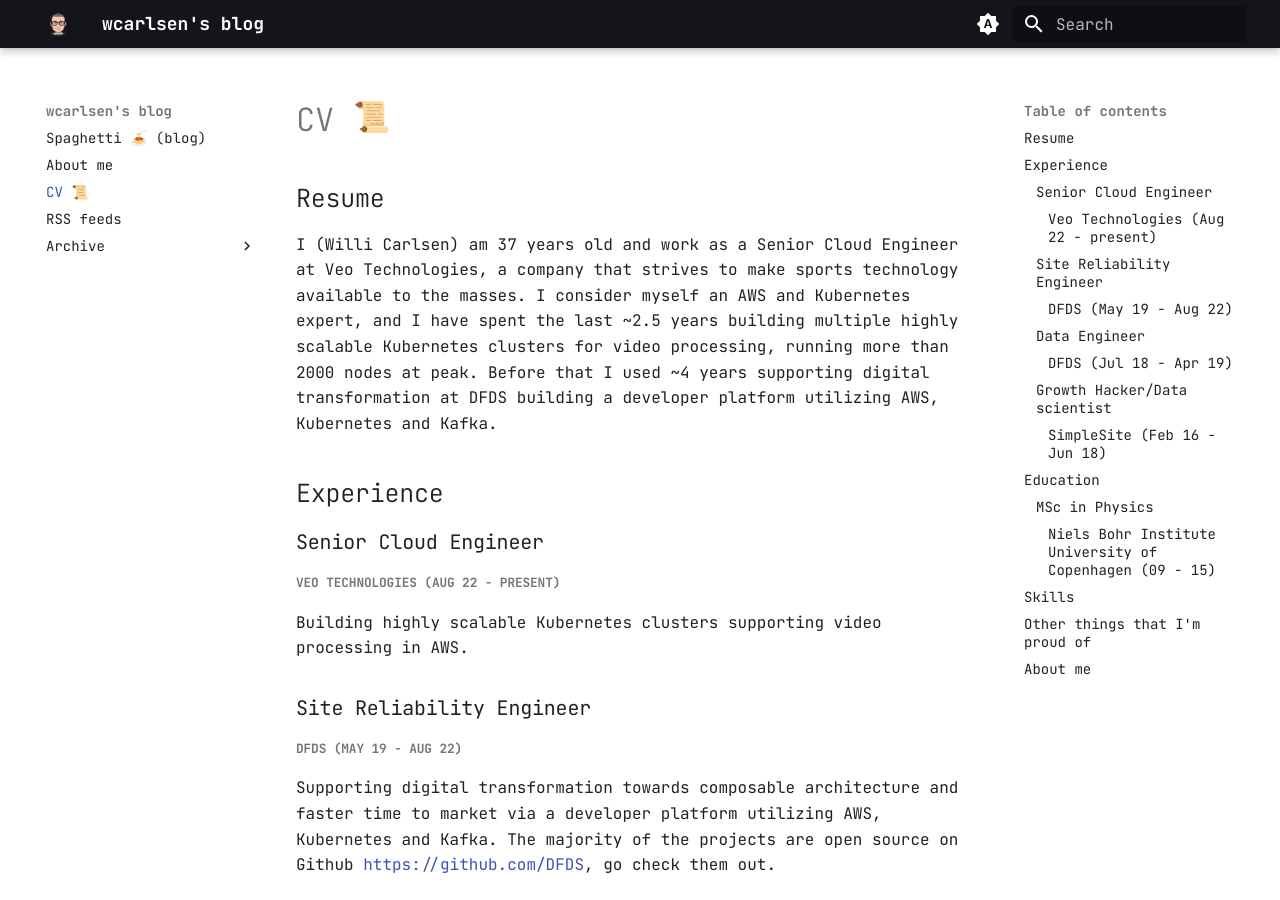
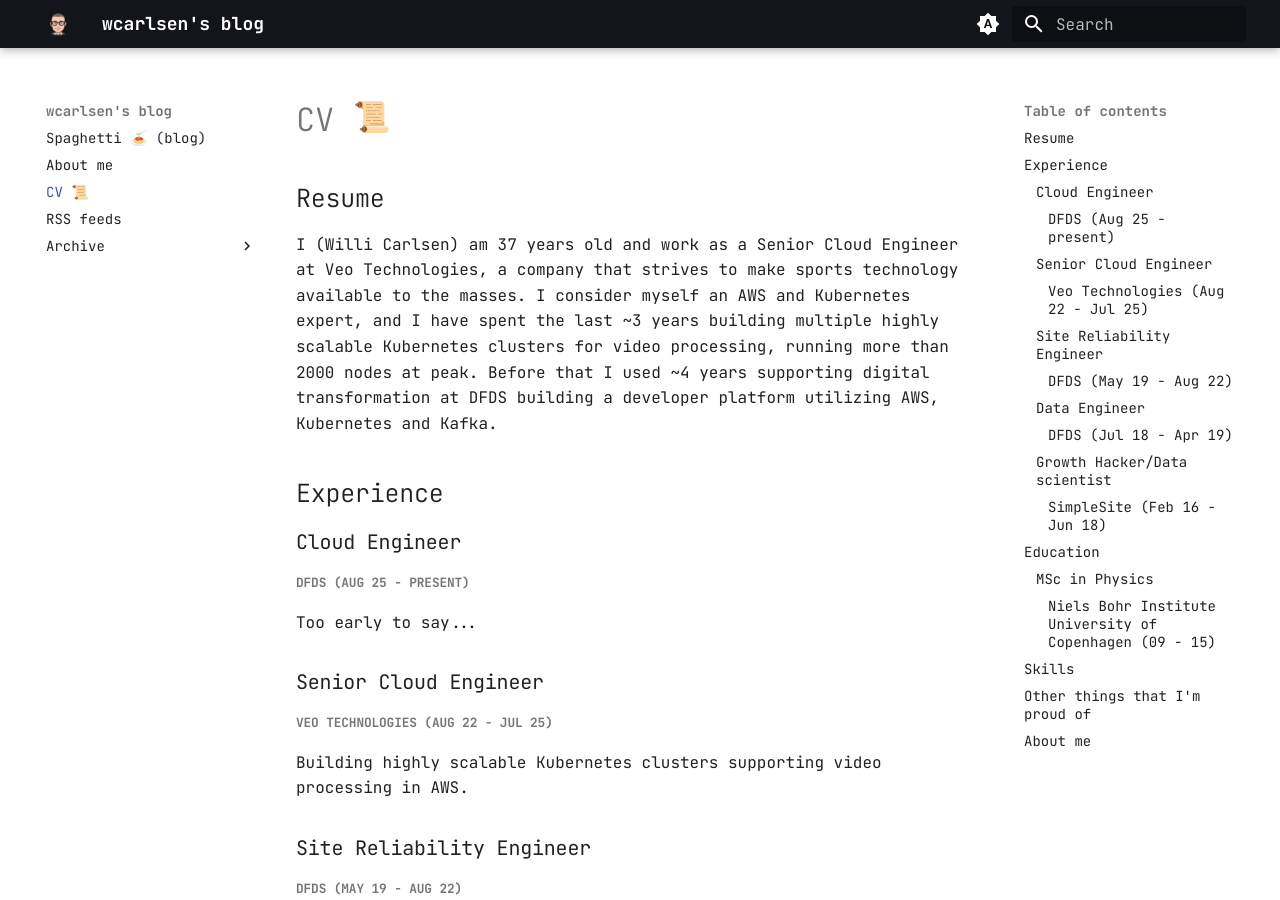
Before and after one commit to wcarlsen/wcarlsen.github.io, an MkDocs documentation site: the page built from docs/cv.md, in a window 1280 px wide and 900 px high. Built offline with MkDocs 1.6.1 and Material for MkDocs 9.7.7, drawn with Linux system fonts in a browser that asks for light colours; emoji names are drawn with the system emoji font.

Commit message:
Update cv.md

```diff
--- a/docs/cv.md
+++ b/docs/cv.md
@@ -2,13 +2,19 @@
 
 ## Resume
 
-I (Willi Carlsen) am 37 years old and work as a Senior Cloud Engineer at Veo Technologies, a company that strives to make sports technology available to the masses. I consider myself an AWS and Kubernetes expert, and I have spent the last ~2.5 years building multiple highly scalable Kubernetes clusters for video processing, running more than 2000 nodes at peak. Before that I used ~4 years supporting digital transformation at DFDS building a developer platform utilizing AWS, Kubernetes and Kafka.
+I (Willi Carlsen) am 37 years old and work as a Senior Cloud Engineer at Veo Technologies, a company that strives to make sports technology available to the masses. I consider myself an AWS and Kubernetes expert, and I have spent the last ~3 years building multiple highly scalable Kubernetes clusters for video processing, running more than 2000 nodes at peak. Before that I used ~4 years supporting digital transformation at DFDS building a developer platform utilizing AWS, Kubernetes and Kafka.
 
 ## Experience
 
+### Cloud Engineer
+
+##### DFDS (Aug 25 - present)
+
+Too early to say...
+
 ### Senior Cloud Engineer
 
-##### Veo Technologies (Aug 22 - present)
+##### Veo Technologies (Aug 22 - Jul 25)
 
 Building highly scalable Kubernetes clusters supporting video processing in AWS.
 
```
